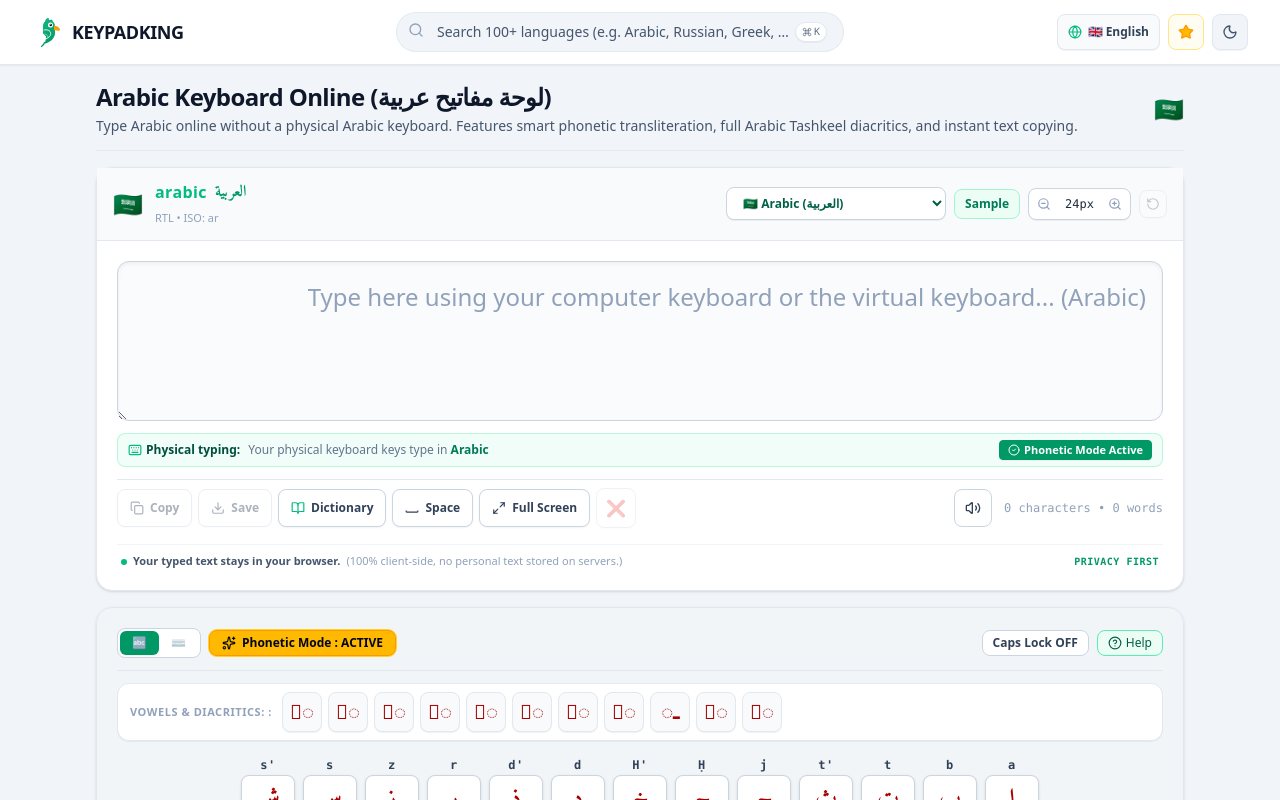
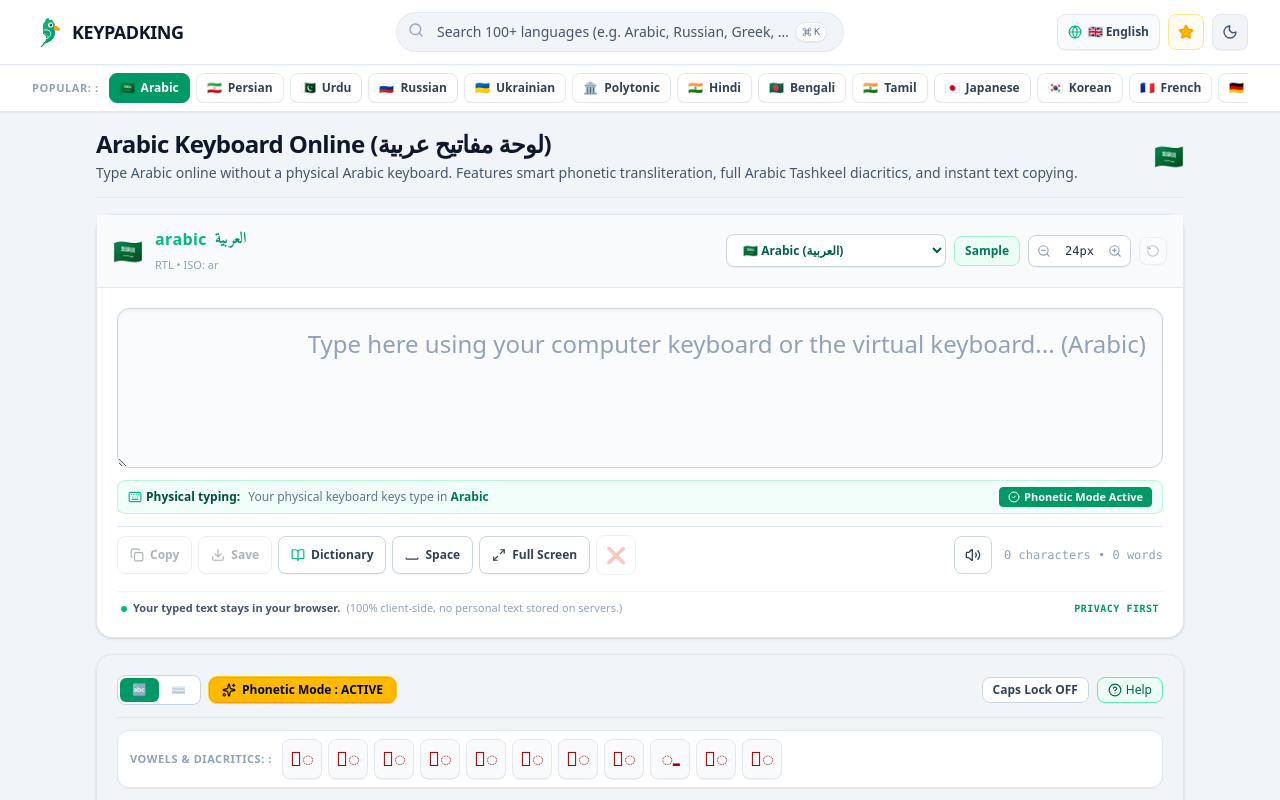
Before and after one commit to zakariakaab-hash/Clavier, a React (Vite) app: page /en/arabic-keyboard in a window 1280 px wide. Shown: the top 800 px of the page. Built offline with nearby package versions, Linux system fonts and the light colour scheme.

Commit message:
Update navbar mobile version  and components

```diff
--- a/index.html
+++ b/index.html
@@ -1,5 +1,5 @@
 <!doctype html>
-<html lang="fr" dir="ltr">
+<html lang="en" dir="ltr">
   <head>
     <meta charset="UTF-8" />
     <script>
--- a/src/App.tsx
+++ b/src/App.tsx
@@ -6,7 +6,7 @@ import { KeyboardCatalog } from './components/KeyboardCatalog';
 import { FAQSection } from './components/FAQSection';
 import { ParrotLogo } from './components/ParrotLogo';
 import { KeyboardLayout } from './types';
-import { ALL_KEYBOARDS, getKeyboardById } from './data/keyboards';
+import { ALL_KEYBOARDS, POPULAR_KEYBOARDS, getKeyboardById } from './data/keyboards';
 import { transliterateText } from './utils/transliterate';
 import { processPhysicalKeyStroke } from './utils/keyboardEngine';
 import { playKeyClickSound, playSpacebarSound } from './utils/audio';
@@ -139,10 +139,14 @@ export function App() {
     });
 
     let xDefault = document.querySelector('link[rel="alternate"][hreflang="x-default"]');
-    if (xDefault) {
-      const enPath = getLocalizedPath(currentKeyboard.id, 'en');
-      xDefault.setAttribute('href', `https://keypadking.com${enPath}`);
+    if (!xDefault) {
+      xDefault = document.createElement('link');
+      xDefault.setAttribute('rel', 'alternate');
+      xDefault.setAttribute('hreflang', 'x-default');
+      document.head.appendChild(xDefault);
     }
+    const enPath = getLocalizedPath(currentKeyboard.id, 'en');
+    xDefault.setAttribute('href', `https://keypadking.com${enPath}`);
 
     if (currentKeyboard.defaultFontSize) {
       setActiveFontSize(currentKeyboard.defaultFontSize);
@@ -385,6 +389,41 @@ export function App() {
         onToggleTheme={handleToggleTheme}
       />
 
+      {/* Popular Keyboards Navbar (Desktop / Web version only) */}
+      <div className={`hidden md:block border-b transition-colors w-full overflow-hidden ${
+        isDarkMode ? 'bg-slate-900/60 border-slate-800' : 'bg-white border-slate-200 shadow-2xs'
+      }`}>
+        <div className="max-w-7xl mx-auto px-4 sm:px-6 lg:px-8 py-2">
+          <div className="flex items-center gap-1.5 overflow-x-auto scrollbar-touch scrollbar-none">
+            <span className="text-[11px] font-bold text-slate-400 uppercase tracking-wider pr-1 shrink-0">
+              {t.popularKeyboards} :
+            </span>
+            {POPULAR_KEYBOARDS.slice(0, 16).map(kb => {
+              const localizedHref = getLocalizedPath(kb.id, locale);
+              return (
+                <a
+                  key={`quick-${kb.id}`}
+                  id={`quick-kb-${kb.id}`}
+                  href={localizedHref}
+                  onClick={(e) => {
+                    e.preventDefault();
+                    handleSelectKeyboard(kb);
+                  }}
+                  className={`flex items-center gap-1.5 px-2.5 py-1.5 rounded-lg text-xs font-semibold whitespace-nowrap transition-all cursor-pointer border touch-manipulation active:scale-95 ${
+                    kb.id === currentKeyboard.id
+                      ? 'bg-emerald-600 text-white font-bold border-emerald-600 shadow-xs'
+                      : (isDarkMode ? 'bg-slate-800 hover:bg-slate-700 text-slate-300 border-slate-700 active:bg-slate-650' : 'bg-white hover:bg-slate-50 text-slate-700 border-slate-200 shadow-2xs active:bg-slate-100')
+                  }`}
+                >
+                  <span>{kb.flag || '🌐'}</span>
+                  <span>{kb.name.split(' ')[0]}</span>
+                </a>
+              );
+            })}
+          </div>
+        </div>
+      </div>
+
       {/* Main App Workspace */}
       <main className="flex-1 max-w-6xl w-full mx-auto px-2.5 sm:px-6 lg:px-8 py-3 sm:py-4 space-y-3 sm:space-y-4">
 
--- a/src/utils/routes.ts
+++ b/src/utils/routes.ts
@@ -1,71 +1,62 @@
 import { SupportedLocale } from './i18n';
 import { ALL_KEYBOARDS } from '../data/keyboards';
 
-// Standard slug aliases for popular keyboards across major languages
+// Standard slug aliases for popular keyboards across the 4 supported website languages (en, fr, es, ar)
 export const KEYBOARD_SLUGS_MAP: Record<string, Record<string, string>> = {
   arabic: {
     en: 'arabic-keyboard',
     fr: 'clavier-arabe',
     es: 'teclado-arabe',
-    ar: 'clavier-arabe',
-    de: 'arabische-tastatur',
-    it: 'tastiera-araba',
-    pt: 'teclado-arabe',
-    ru: 'arabskaya-klaviatura'
+    ar: 'clavier-arabe'
   },
   russian: {
     en: 'russian-keyboard',
     fr: 'clavier-russe',
     es: 'teclado-ruso',
-    ru: 'russkaya-klaviatura',
-    de: 'russische-tastatur'
+    ar: 'clavier-russian'
   },
   'polytonic-greek': {
     en: 'polytonic-greek-keyboard',
     fr: 'clavier-grec-polytonique',
     es: 'teclado-griego-politonico',
-    el: 'elliniko-pliktrologio'
+    ar: 'clavier-polytonic-greek'
   },
   greek: {
     en: 'greek-keyboard',
     fr: 'clavier-grec',
-    es: 'teclado-griego',
-    el: 'elliniko-pliktrologio'
+    es: 'teclado-griego'
   },
   hebrew: {
     en: 'hebrew-keyboard',
     fr: 'clavier-hebreu',
-    es: 'teclado-hebreo',
-    he: 'mikledet-ivrit'
+    es: 'teclado-hebreo'
   },
   persian: {
     en: 'persian-farsi-keyboard',
     fr: 'clavier-persan-farsi',
     es: 'teclado-persa-farsi',
-    fa: 'keybord-farsi'
+    ar: 'clavier-persian'
   },
   urdu: {
     en: 'urdu-keyboard',
     fr: 'clavier-ourdou',
-    es: 'teclado-urdu'
+    es: 'teclado-urdu',
+    ar: 'clavier-urdu'
   },
   hindi: {
     en: 'hindi-devanagari-keyboard',
     fr: 'clavier-hindi-devanagari',
-    es: 'teclado-hindi-devanagari',
-    hi: 'hindi-keyboard'
+    es: 'teclado-hindi-devanagari'
   },
   'japanese-hiragana': {
     en: 'japanese-hiragana-keyboard',
     fr: 'clavier-japonais-hiragana',
-    es: 'teclado-japones-hiragana',
-    ja: 'japanese-keyboard'
+    es: 'teclado-japones-hiragana'
   },
   'korean-hangul': {
     en: 'korean-hangul-keyboard',
     fr: 'clavier-coreen-hangul',
-    es: 'teclado-coreano-hangul',
-    ko: 'korean-keyboard'
+    es: 'teclado-coreano-hangul'
   },
   'ipa-phonetic': {
     en: 'ipa-phonetic-keyboard',
@@ -82,7 +73,7 @@ export const KEYBOARD_SLUGS_MAP: Record<string, Record<string, string>> = {
     fr: 'clavier-tifinaghe-berbere',
     es: 'teclado-tifinagh-bereber'
   },
-  'amharic-geez': {
+  amharic: {
     en: 'amharic-geez-keyboard',
     fr: 'clavier-amharique-geez',
     es: 'teclado-amharico-geez'
```
Also changed, not shown: robots.txt (deleted), 2 other files (tests, documents, lock files or other folders).
